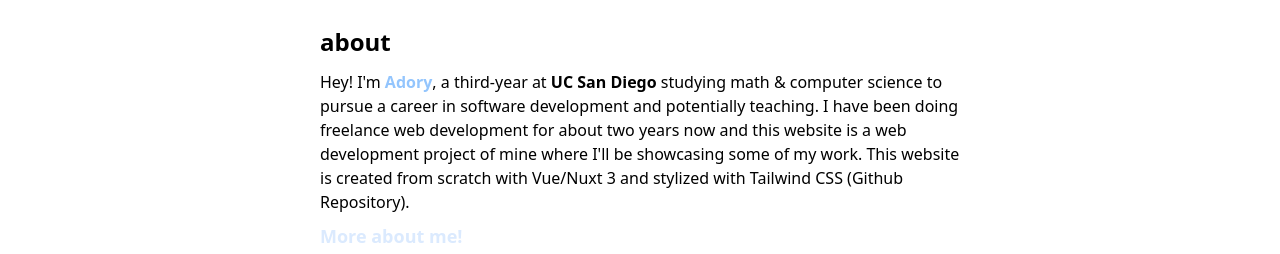
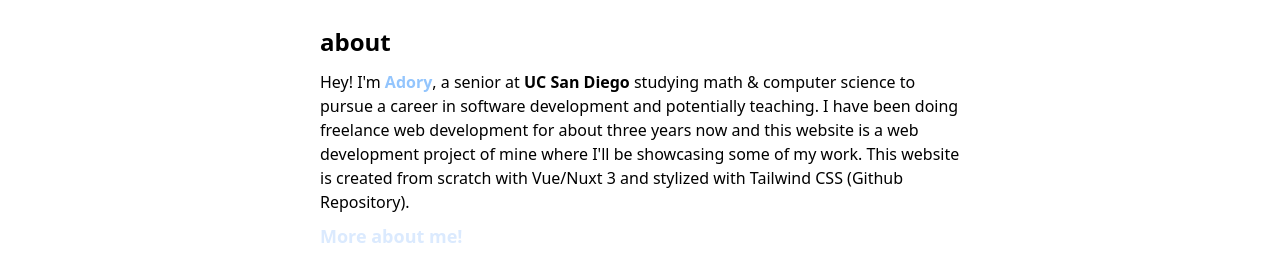
Before and after one commit to AdoryVo/adoryvo.com, a Nuxt app: page /about in a window 1280 px wide. Shown: the part 200-454 px from the top of the page. Built offline with nearby package versions, Linux system fonts and the light colour scheme.

Commit message:
Update about.vue

```diff
--- a/pages/about.vue
+++ b/pages/about.vue
@@ -2,10 +2,10 @@
 	<main>
 		<BodyTitle>about</BodyTitle>
 		<p>
-			Hey! I'm <b class="text-blue-300">Adory</b>, a third-year at <b class="text-blue">UC San Diego</b> studying
+			Hey! I'm <b class="text-blue-300">Adory</b>, a senior at <b class="text-blue">UC San Diego</b> studying
 			math &amp; computer science
 			to pursue a career in software development and potentially teaching.
-			I have been doing freelance web development for about two years now and this website is a web development
+			I have been doing freelance web development for about three years now and this website is a web development
 			project of mine
 			where I'll be showcasing some of my work.
 			This website is created from scratch with Vue/Nuxt 3 and stylized with Tailwind CSS
```
